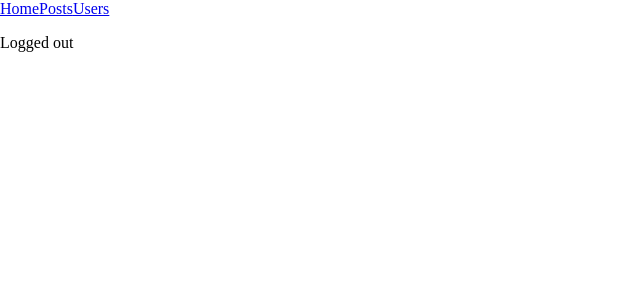
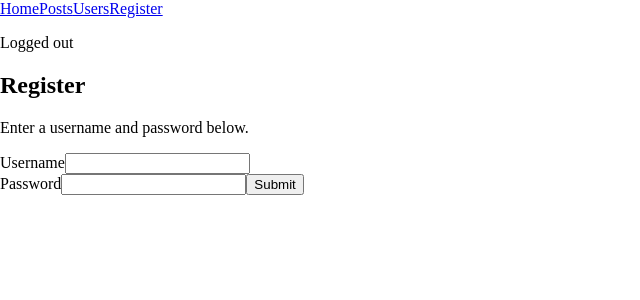
Before and after one commit to isaksolheim/music-forum, a React (Create React App) app: page /register in a window 1280 px wide. Shown: the top 300 px of the page, without its empty margins (0-640 px from the left). Built offline with nearby package versions, Linux system fonts and the light colour scheme.

Commit message:
add register page

```diff
--- a/src/App.js
+++ b/src/App.js
@@ -6,6 +6,7 @@ import Navbar from './components/Navbar';
 import Landing from './components/Landing';
 import Posts from './components/Posts';
 import Users from './components/Users';
+import Register from './components/Register';
 
 class App extends React.Component {
   constructor(props) {
@@ -86,6 +87,9 @@ class App extends React.Component {
           <Route path="/users" exact render={(props) => (
             <Users {...props} state={this.state} />
           )} />
+          <Route path="/register" exact render={(props) => (
+            <Register {...props} state={this.state} />
+          )} />
         </Router>
       </div>
     );
--- a/src/components/Navbar.js
+++ b/src/components/Navbar.js
@@ -10,6 +10,7 @@ function Navbar(props) {
       <Link to="/">Home</Link>
       <Link to="/posts">Posts</Link>
       <Link to="/users">Users</Link>
+      <Link to="/register">Register</Link>
       {props.state.loggedIn ? loggedInText : <p>Logged out</p>}
     </nav>
   );
--- /dev/null
+++ b/src/components/Register.js
@@ -0,0 +1,60 @@
+import React from 'react';
+import axios from 'axios';
+
+class Register extends React.Component {
+  constructor(props) {
+    super(props);
+
+    this.state = {
+      username: '',
+      password: ''
+    }
+
+    this.registerHandler = this.registerHandler.bind(this);
+    this.inputHandler = this.inputHandler.bind(this);
+  }
+
+  registerHandler(e) {
+    e.preventDefault();
+
+    var user = {
+      "username": this.state.username,
+      "password": this.state.password
+    }
+
+    axios.post('http://localhost:5000/users/add', user)
+      .then(res => console.log(res.data));
+  }
+
+  inputHandler(e) {
+    if (e.target.name === 'username') {
+      this.setState({ username: e.target.value });
+    } else if (e.target.name === 'password') {
+      this.setState({ password: e.target.value });
+    }
+  }
+
+  render() {
+    return(
+      <section>
+        <h1>Register</h1>
+        <p>Enter a username and password below.</p>
+
+        <form onSubmit={this.registerHandler}>
+          <label>
+            Username
+            <input type="text" name="username" onChange={this.inputHandler} />
+          </label>
+          <br />
+          <label>
+            Password
+            <input type="text" name="password" onChange={this.inputHandler} />
+          </label>
+        <input type="submit" value="Submit" />
+        </form>
+      </section>
+    );
+  }
+}
+
+export default Register;
```
